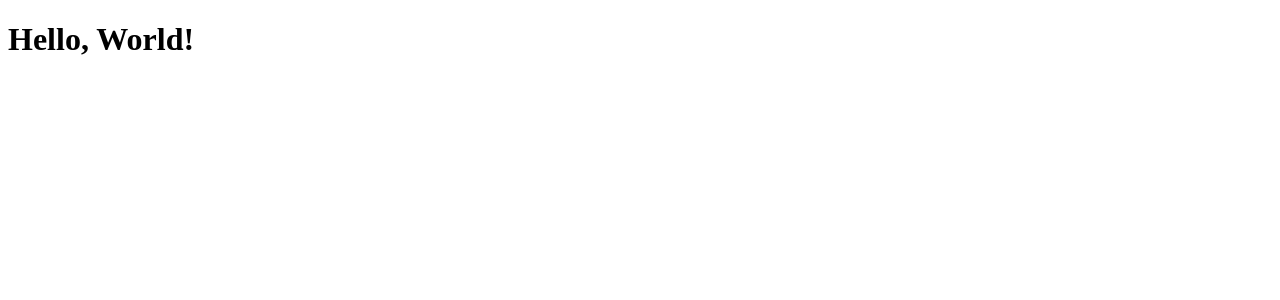
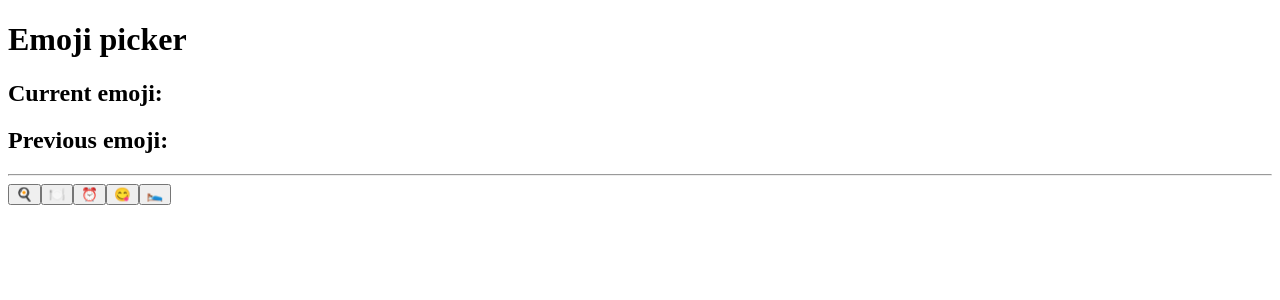
Before and after one commit to mariatens/emoji-picker, a React (Create React App) app: page / in a window 1280 px wide. Shown: the top 300 px of the page. Built offline with nearby package versions, Linux system fonts and the light colour scheme; the HTML template or start-up script is replaced by a standard one.

Commit message:
Add emoji picker functionality

```diff
--- a/src/App.tsx
+++ b/src/App.tsx
@@ -1,7 +1,7 @@
-import { greet } from "./utils/greet";
+import EmojiPicker from "./components/EmojiPicker";
 
 function App(): JSX.Element {
-  return <h1>{greet("World")}</h1>;
+  return <EmojiPicker/>;
 }
 
 export default App;
--- /dev/null
+++ b/src/components/EmojiPicker.tsx
@@ -0,0 +1,23 @@
+import { useState } from "react";
+
+export default function EmojiPicker(): JSX.Element {
+    const [emojiFromCurrentRender, queueRerenderWithNewEmoji] =
+    useState('');
+    const [previousEmojiFromCurrentRender, queueRerenderWithNewpreviousEmoji] =
+    useState('');
+
+    return (
+        <>
+          <h1>Emoji picker</h1>
+          {/* <h2>Previous emoji: {previousEmojiFromCurrentRender} </h2>  */}
+          <h2> Current emoji: {emojiFromCurrentRender}</h2>
+          <h2> Previous emoji: {previousEmojiFromCurrentRender}</h2>
+          <hr />
+          <button onClick={() => {queueRerenderWithNewEmoji('🍳'); queueRerenderWithNewpreviousEmoji(emojiFromCurrentRender)}}>🍳</button>
+          <button onClick={() => {queueRerenderWithNewEmoji('🍽️'); queueRerenderWithNewpreviousEmoji(emojiFromCurrentRender)}}>🍽️</button>
+          <button onClick={() => {queueRerenderWithNewEmoji('⏰'); queueRerenderWithNewpreviousEmoji(emojiFromCurrentRender)}}>⏰</button>
+          <button onClick={() => {queueRerenderWithNewEmoji('😋'); queueRerenderWithNewpreviousEmoji(emojiFromCurrentRender)}}>😋</button>
+          <button onClick={() => {queueRerenderWithNewEmoji('🛌'); queueRerenderWithNewpreviousEmoji(emojiFromCurrentRender)}}>🛌</button>
+        </>
+    );
+}
```
